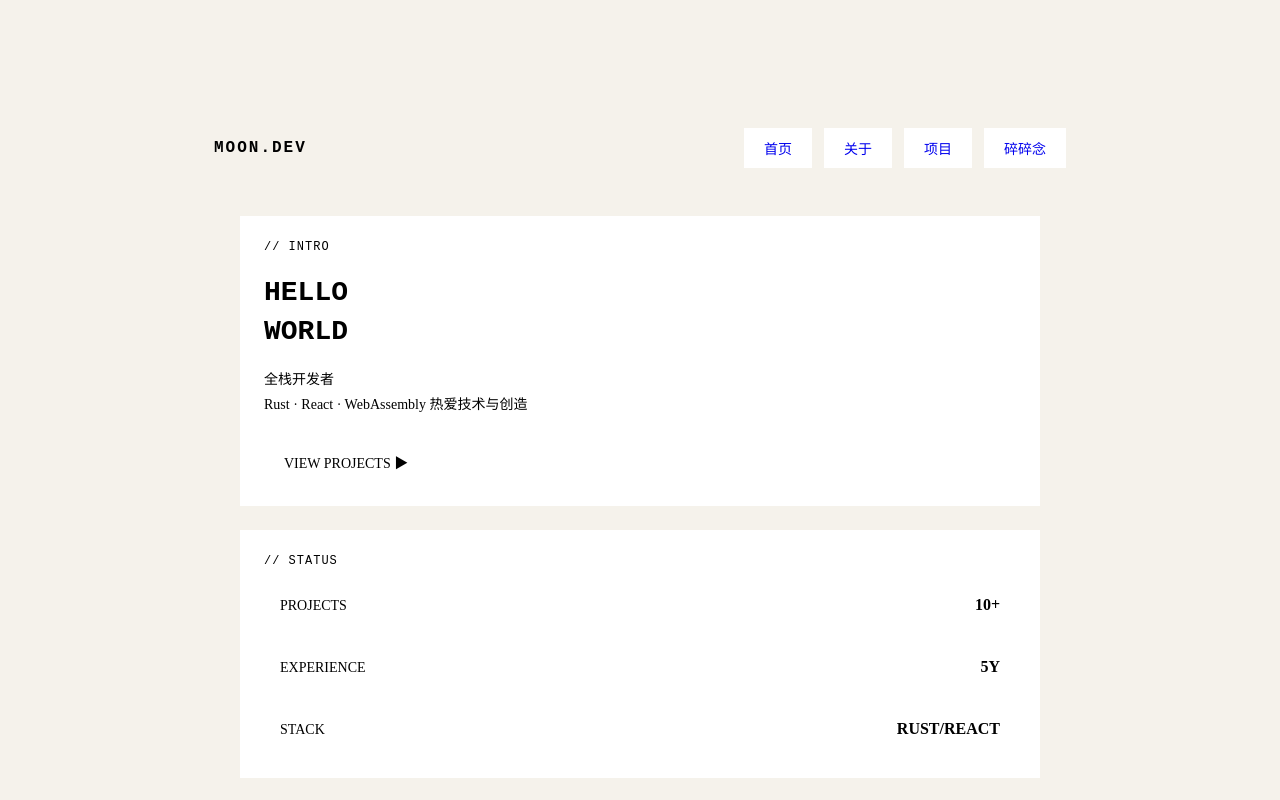
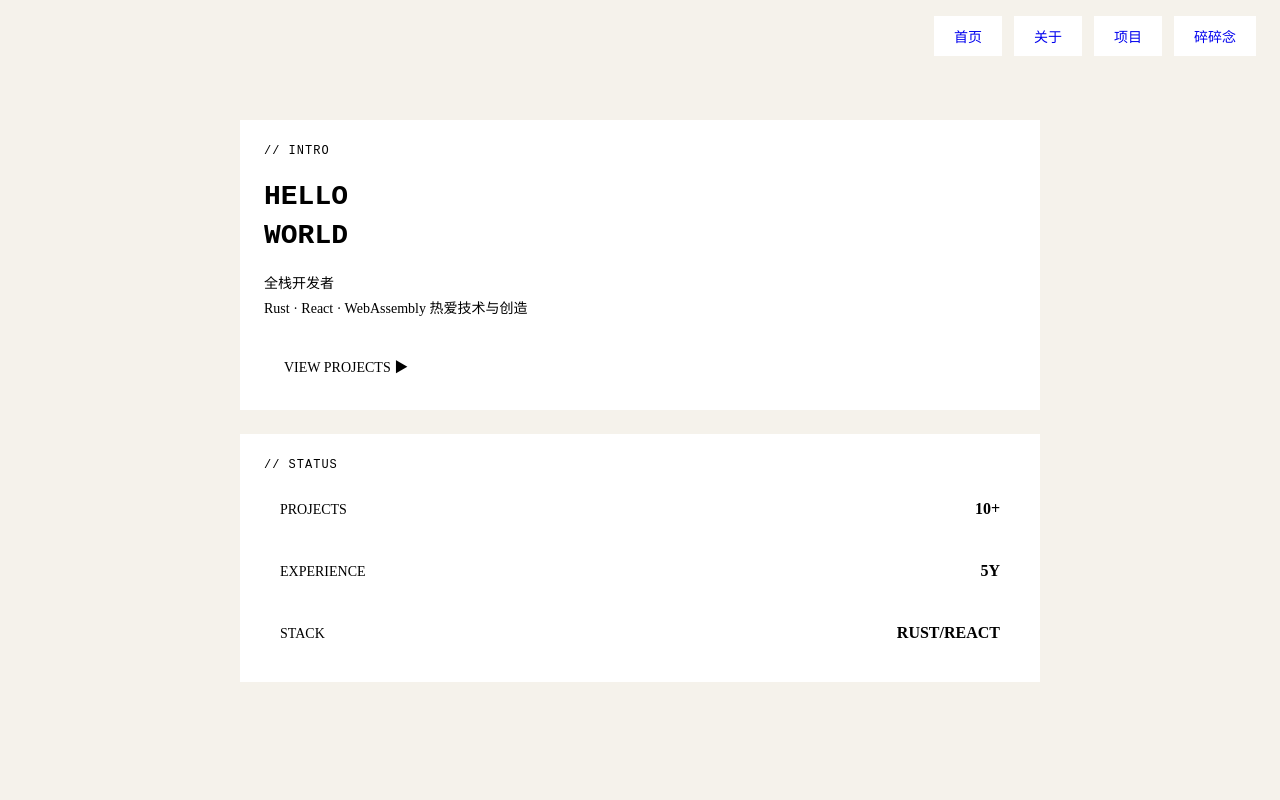
Before and after one commit to Benaso/vitcor-s-box, a React (Vite) app in the folder frontend/: page / in a window 1280 px wide. Shown: the top 800 px of the page. Built offline with nearby package versions, Linux system fonts and the light colour scheme; the HTML template or start-up script is replaced by a standard one.

Commit message:
feat: move navbar to fixed top-right corner

```diff
--- a/frontend/src/components/Navbar.jsx
+++ b/frontend/src/components/Navbar.jsx
@@ -5,29 +5,18 @@ function Navbar() {
   return (
     <nav
       style={{
+        position: 'fixed',
+        top: '16px',
+        right: '24px',
         display: 'flex',
-        alignItems: 'center',
-        justifyContent: 'space-between',
-        padding: '16px 24px',
-        borderBottom: 'var(--border-width) solid var(--color-border)'
+        gap: '12px',
+        zIndex: 100
       }}
     >
-      <div
-        style={{
-          fontFamily: 'monospace',
-          fontSize: '16px',
-          fontWeight: 'bold',
-          letterSpacing: '2px'
-        }}
-      >
-        MOON.DEV
-      </div>
-      <div style={{ display: 'flex', gap: '12px' }}>
-        <Link to="/"><PixelButton>首页</PixelButton></Link>
-        <Link to="/about"><PixelButton>关于</PixelButton></Link>
-        <Link to="/projects"><PixelButton>项目</PixelButton></Link>
-        <Link to="/blog"><PixelButton>碎碎念</PixelButton></Link>
-      </div>
+      <Link to="/"><PixelButton>首页</PixelButton></Link>
+      <Link to="/about"><PixelButton>关于</PixelButton></Link>
+      <Link to="/projects"><PixelButton>项目</PixelButton></Link>
+      <Link to="/blog"><PixelButton>碎碎念</PixelButton></Link>
     </nav>
   )
 }
--- a/frontend/src/pages/Home.jsx
+++ b/frontend/src/pages/Home.jsx
@@ -25,10 +25,10 @@ function Home() {
       >
         <Navbar />
         <main
-          style={{ flex: 1, position: 'relative' }}
+          style={{ flex: 1 }}
           onMouseMove={(e) => setMousePos({ x: e.clientX, y: e.clientY })}
         >
-          <div style={{ maxWidth: '800px', margin: '0 auto', padding: '32px 16px' }}>
+          <div style={{ maxWidth: '800px', margin: '0 auto', padding: '80px 16px 32px' }}>
             <PixelCard style={{ marginBottom: '24px' }}>
               <SectionTitle>INTRO</SectionTitle>
               <h1
```
